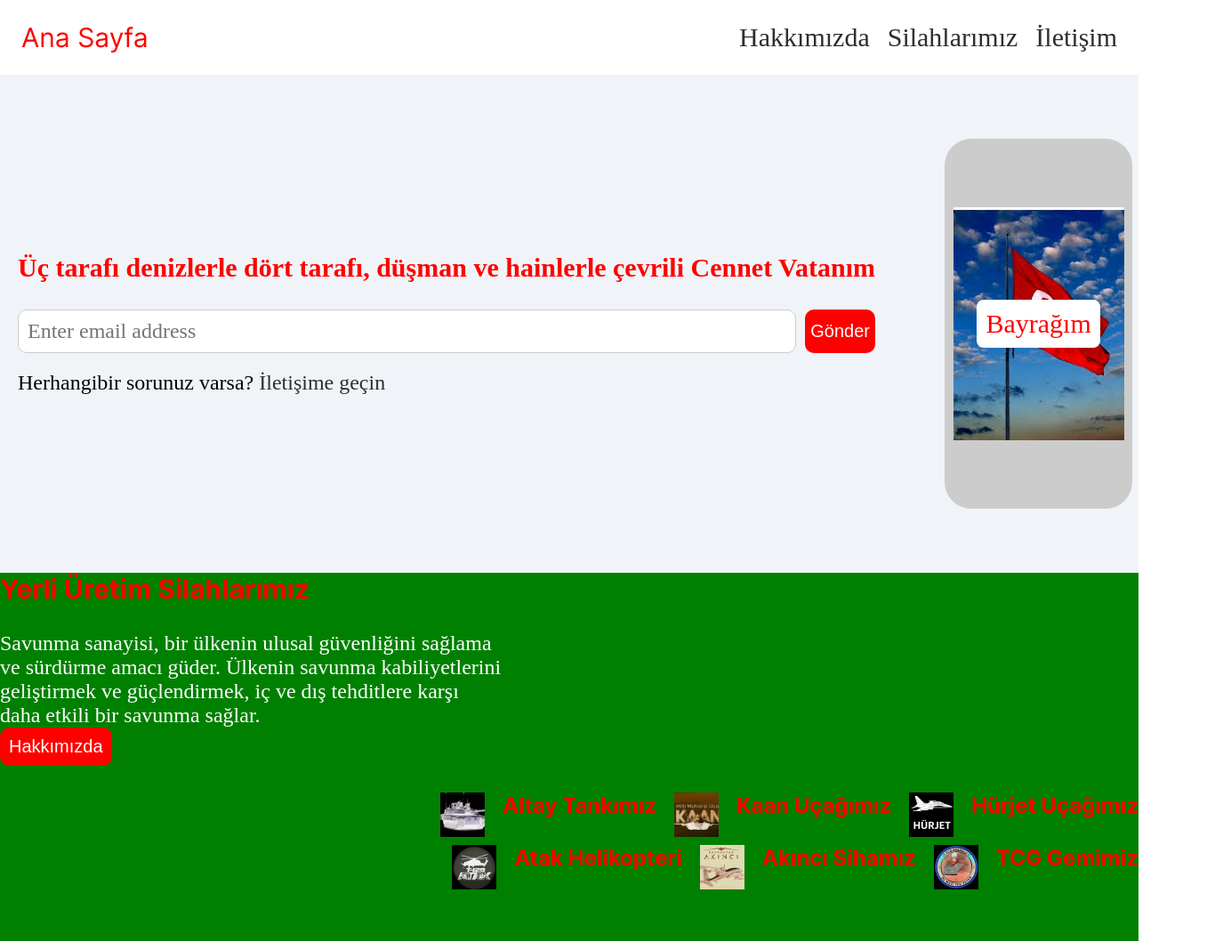
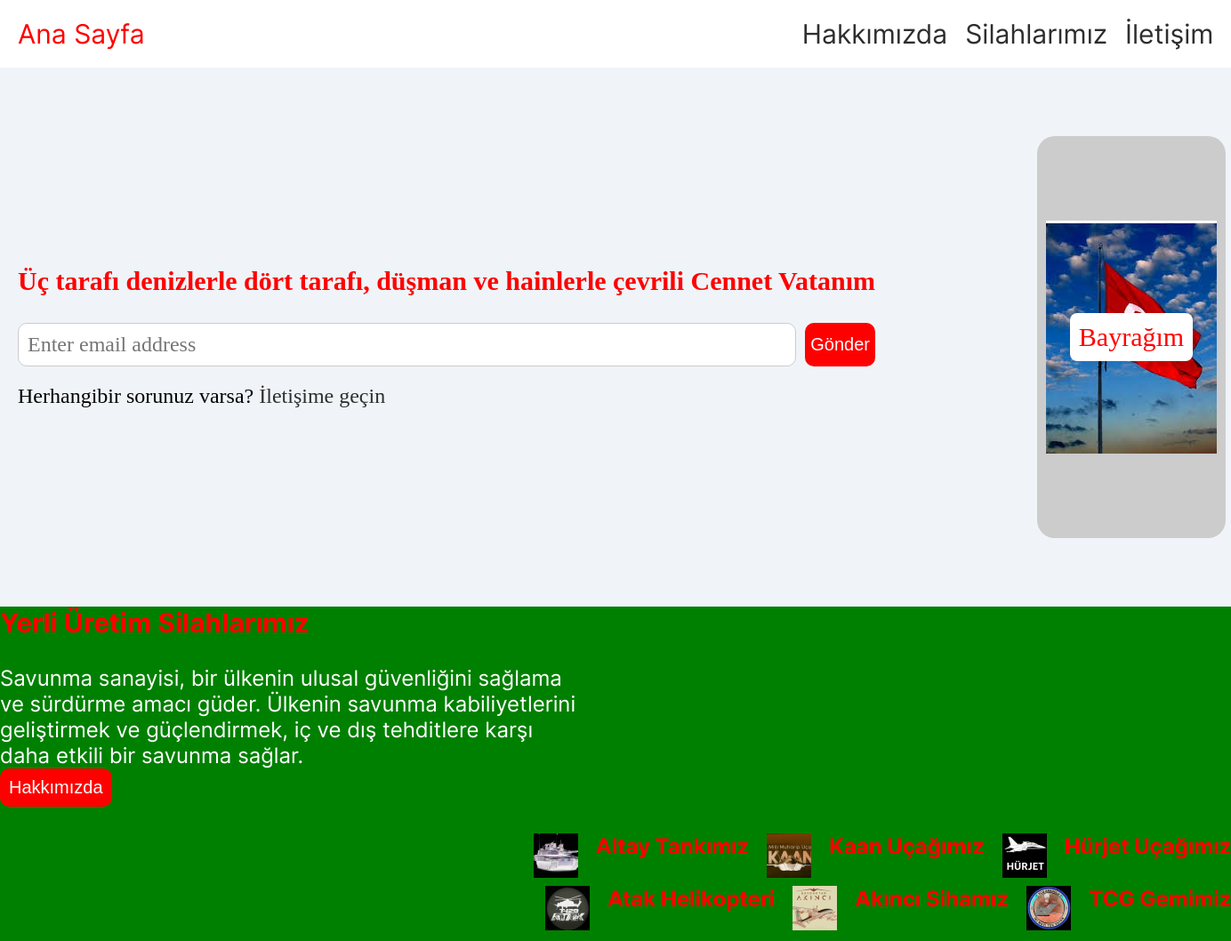
Before and after one commit to Sonvatan/Odev-2, a plain HTML site: page index.html in a window 1280 px wide. Shown: the top 1058 px of the page at 89% size, 1384 px wide, since content can reach past the window. Drawn offline with Linux system fonts and the light colour scheme; files whose address does not match are found by name.

Commit message:
Feature: styles.css, index.html.

```diff
--- a/index.html
+++ b/index.html
@@ -1,8 +1,9 @@
 <html>
     <head>
         <meta charset="utf-8"/>
+        <meta name="viewport" content="width=device-width, initial-scale=1.0">
         <title>Ödev-2</title>
-        <link rel="stylesheet" href="index.css"/>
+        <link rel="stylesheet" href="styles.css"/>
     </head>
     <body>
         <div
--- a/index.css
+++ b/styles.css
@@ -22,10 +22,18 @@
   font-family: inter-medium;
   src: url("../fonts/Inter-Medium.ttf");
 }
+
 * {
+  box-sizing: border-box;
+  padding: 0;
   margin: 0;
-  padding: 0;
-  box-sizing: border-box;
+}
+
+html, body {
+  font-family: inter-regular;
+  background-color: white;
+  height: 104%;
+  width: 104%;
 }
 
 .header-table {
@@ -36,7 +44,8 @@
 .header-table-cell {
   background-color: white;
   display: table-cell;
-  padding: 24px;
+  padding: 20px;
+  width: 100%;
 }
 
 .header-container {
@@ -45,6 +54,7 @@
   align-items: center;
   user-select: none;
   display: flex;
+  width: 100%;
 }
 
 .header-content span:nth-child(1) {
@@ -134,14 +144,13 @@ a:hover {
 .mockup {
   position: relative;
   padding: 6px;
-
 }
 
 .logo {
   background-color: #ccc;
   flex-direction: column;
   justify-content: center;
-  border-radius: 30px;
+  border-radius: 20px;
   align-items: center;
   display: flex;
   padding: 55%;
@@ -161,8 +170,7 @@ a:hover {
   background-color:green;
   align-items: center;
   color: white;
-  height: 60%;
-
+  height: 70%;
 }
 
 .partners h2 {
@@ -177,8 +185,6 @@ a:hover {
   margin-bottom: 30px;
   font-size: 24px;
   float: left;
-
-
 }
 
 .partners button {
@@ -189,7 +195,6 @@ a:hover {
   color: white;
   padding: 10px;
   border: none;
-
 }
 
 .partners button:hover {
```
